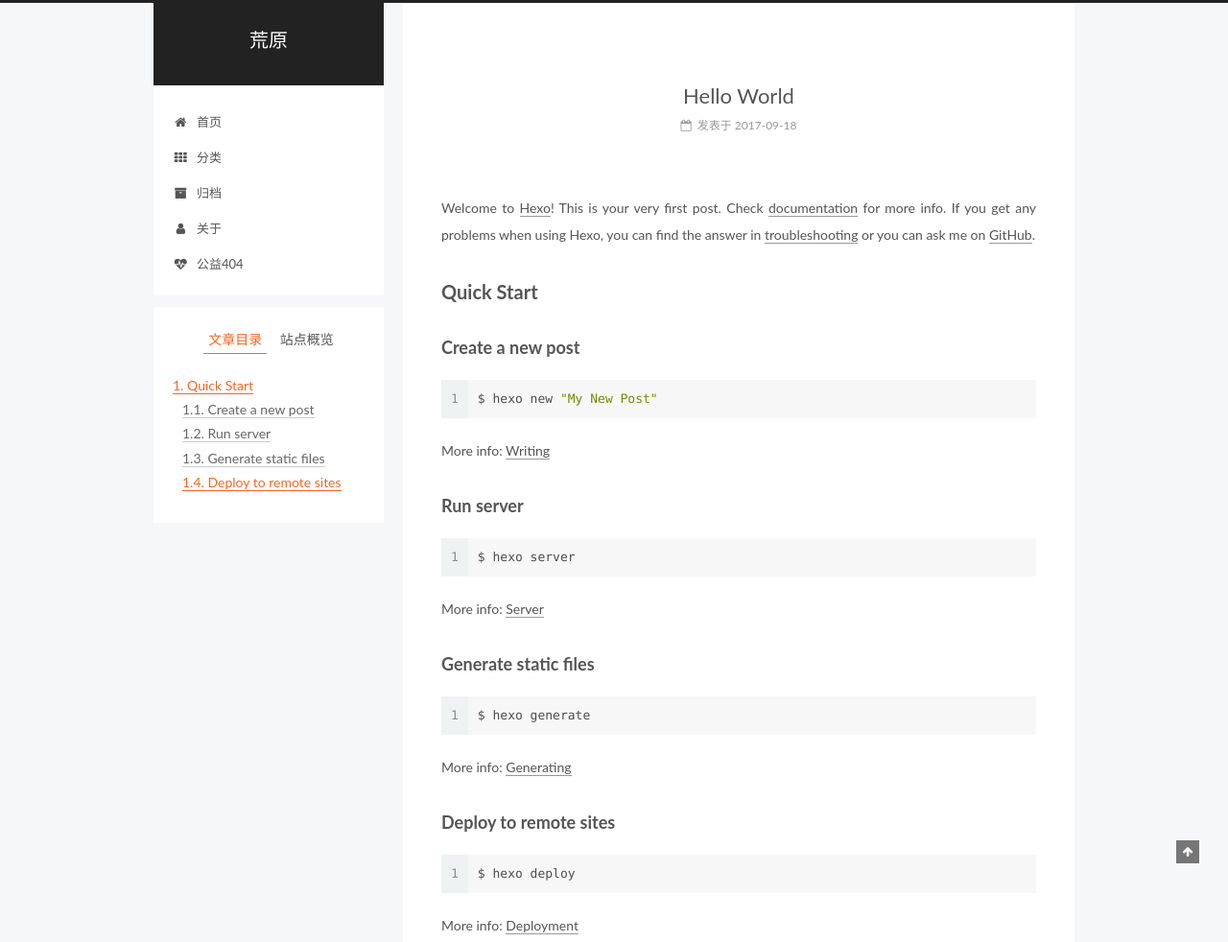
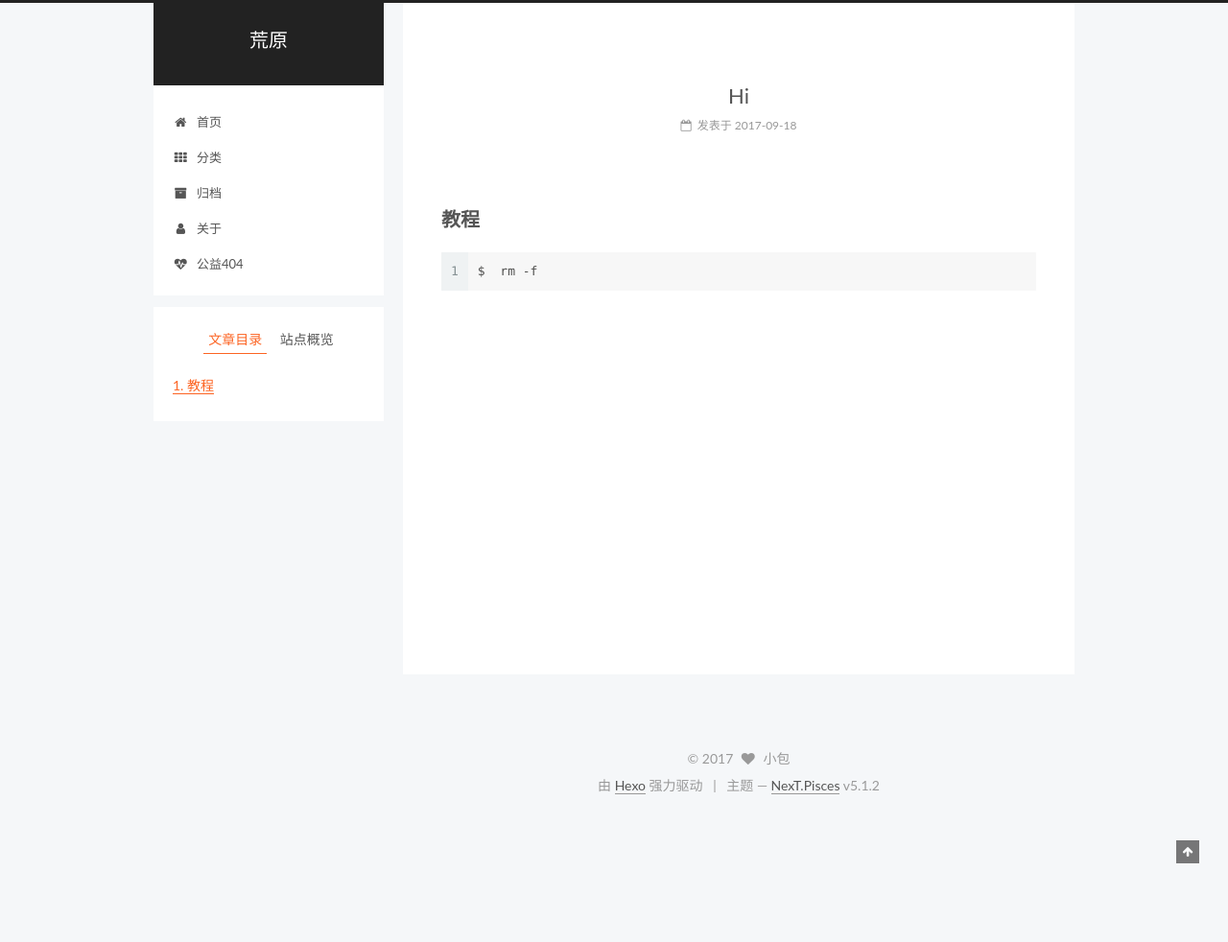
Before and after one commit to zetaoWu/zetaoWu.github.io, a plain HTML site: page 2017/09/18/hello-world/index.html in a window 1280 px wide. Shown: the top 982 px of the page at 96% size. After the commit the page ends 853 px from the top, so only its background shows below. Drawn offline with Linux system fonts and the light colour scheme.

Commit message:
Site updated: 2017-09-18 20:08:49

```diff
--- a/2017/09/18/hello-world/index.html
+++ b/2017/09/18/hello-world/index.html
@@ -69,17 +69,17 @@
 
 
 
-<meta name="description" content="Welcome to Hexo! This is your very first post. Check documentation for more info. If you get any problems when using Hexo, you can find the answer in troubleshooting or you can ask me on GitHub. Quick">
+<meta name="description" content="教程1$  rm -f">
 <meta property="og:type" content="article">
-<meta property="og:title" content="Hello World">
+<meta property="og:title" content="Hi">
 <meta property="og:url" content="http://yoursite.com/2017/09/18/hello-world/index.html">
 <meta property="og:site_name" content="荒原">
-<meta property="og:description" content="Welcome to Hexo! This is your very first post. Check documentation for more info. If you get any problems when using Hexo, you can find the answer in troubleshooting or you can ask me on GitHub. Quick">
+<meta property="og:description" content="教程1$  rm -f">
 <meta property="og:locale" content="zh-Hans">
-<meta property="og:updated_time" content="2017-09-18T09:56:18.000Z">
+<meta property="og:updated_time" content="2017-09-18T12:08:33.000Z">
 <meta name="twitter:card" content="summary">
-<meta name="twitter:title" content="Hello World">
-<meta name="twitter:description" content="Welcome to Hexo! This is your very first post. Check documentation for more info. If you get any problems when using Hexo, you can find the answer in troubleshooting or you can ask me on GitHub. Quick">
+<meta name="twitter:title" content="Hi">
+<meta name="twitter:description" content="教程1$  rm -f">
 
 
 
@@ -115,7 +115,7 @@
 
 
 
-  <title>Hello World | 荒原</title>
+  <title>Hi | 荒原</title>
 
 
 
@@ -269,7 +269,7 @@
 
 
 
-          <h1 class="post-title" itemprop="name headline">Hello World</h1>
+          <h1 class="post-title" itemprop="name headline">Hi</h1>
 
 
         <div class="post-meta">
@@ -319,15 +319,7 @@
 
 
 
-        <p>Welcome to <a href="https://hexo.io/" target="_blank" rel="external">Hexo</a>! This is your very first post. Check <a href="https://hexo.io/docs/" target="_blank" rel="external">documentation</a> for more info. If you get any problems when using Hexo, you can find the answer in <a href="https://hexo.io/docs/troubleshooting.html" target="_blank" rel="external">troubleshooting</a> or you can ask me on <a href="https://github.com/hexojs/hexo/issues" target="_blank" rel="external">GitHub</a>.</p>
-<h2 id="Quick-Start"><a href="#Quick-Start" class="headerlink" title="Quick Start"></a>Quick Start</h2><h3 id="Create-a-new-post"><a href="#Create-a-new-post" class="headerlink" title="Create a new post"></a>Create a new post</h3><figure class="highlight bash"><table><tr><td class="gutter"><pre><div class="line">1</div></pre></td><td class="code"><pre><div class="line">$ hexo new <span class="string">"My New Post"</span></div></pre></td></tr></table></figure>
-<p>More info: <a href="https://hexo.io/docs/writing.html" target="_blank" rel="external">Writing</a></p>
-<h3 id="Run-server"><a href="#Run-server" class="headerlink" title="Run server"></a>Run server</h3><figure class="highlight bash"><table><tr><td class="gutter"><pre><div class="line">1</div></pre></td><td class="code"><pre><div class="line">$ hexo server</div></pre></td></tr></table></figure>
-<p>More info: <a href="https://hexo.io/docs/server.html" target="_blank" rel="external">Server</a></p>
-<h3 id="Generate-static-files"><a href="#Generate-static-files" class="headerlink" title="Generate static files"></a>Generate static files</h3><figure class="highlight bash"><table><tr><td class="gutter"><pre><div class="line">1</div></pre></td><td class="code"><pre><div class="line">$ hexo generate</div></pre></td></tr></table></figure>
-<p>More info: <a href="https://hexo.io/docs/generating.html" target="_blank" rel="external">Generating</a></p>
-<h3 id="Deploy-to-remote-sites"><a href="#Deploy-to-remote-sites" class="headerlink" title="Deploy to remote sites"></a>Deploy to remote sites</h3><figure class="highlight bash"><table><tr><td class="gutter"><pre><div class="line">1</div></pre></td><td class="code"><pre><div class="line">$ hexo deploy</div></pre></td></tr></table></figure>
-<p>More info: <a href="https://hexo.io/docs/deployment.html" target="_blank" rel="external">Deployment</a></p>
+        <h2 id="教程"><a href="#教程" class="headerlink" title="教程"></a>教程</h2><figure class="highlight plain"><table><tr><td class="gutter"><pre><div class="line">1</div></pre></td><td class="code"><pre><div class="line">$  rm -f</div></pre></td></tr></table></figure>
 
 
     </div>
@@ -463,7 +455,7 @@
 
 
 
-              <div class="post-toc-content"><ol class="nav"><li class="nav-item nav-level-2"><a class="nav-link" href="#Quick-Start"><span class="nav-number">1.</span> <span class="nav-text">Quick Start</span></a><ol class="nav-child"><li class="nav-item nav-level-3"><a class="nav-link" href="#Create-a-new-post"><span class="nav-number">1.1.</span> <span class="nav-text">Create a new post</span></a></li><li class="nav-item nav-level-3"><a class="nav-link" href="#Run-server"><span class="nav-number">1.2.</span> <span class="nav-text">Run server</span></a></li><li class="nav-item nav-level-3"><a class="nav-link" href="#Generate-static-files"><span class="nav-number">1.3.</span> <span class="nav-text">Generate static files</span></a></li><li class="nav-item nav-level-3"><a class="nav-link" href="#Deploy-to-remote-sites"><span class="nav-number">1.4.</span> <span class="nav-text">Deploy to remote sites</span></a></li></ol></li></ol></div>
+              <div class="post-toc-content"><ol class="nav"><li class="nav-item nav-level-2"><a class="nav-link" href="#教程"><span class="nav-number">1.</span> <span class="nav-text">教程</span></a></li></ol></div>
 
 
           </div>
```
Also changed, not shown: archives/2017/09/index.html (+1 -1 lines), archives/2017/index.html (+1 -1 lines), archives/index.html (+1 -1 lines), index.html (+2 -10 lines).
